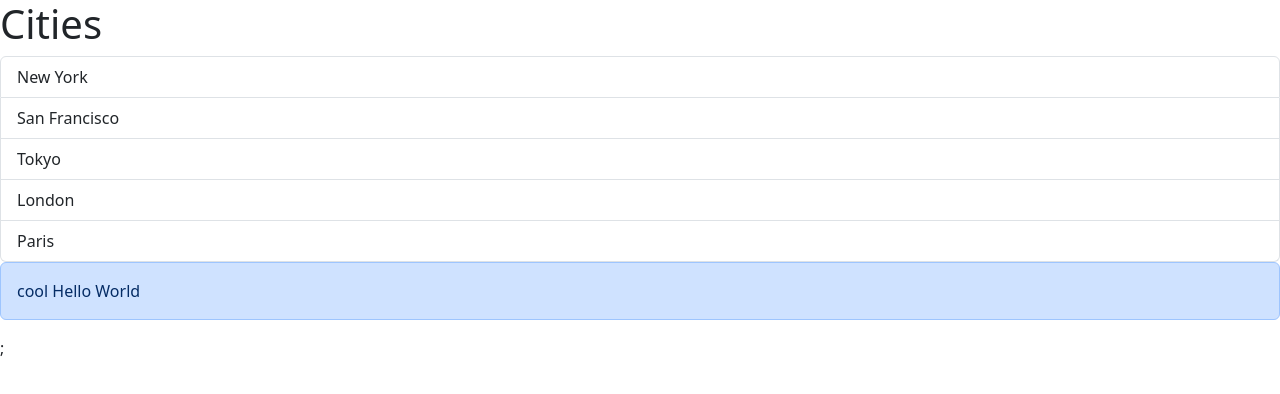
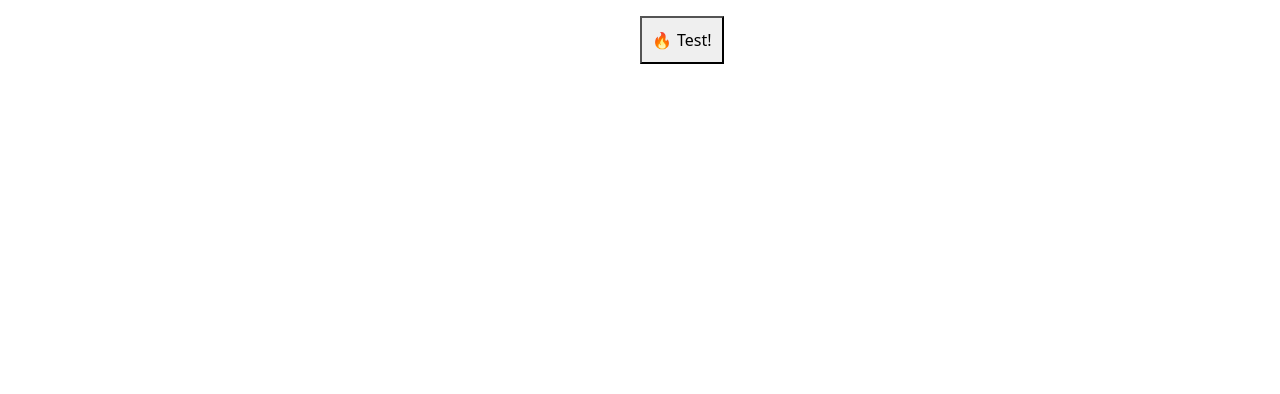
Before and after one commit to emilywang0/frontend-prep, a React (Vite) app: page / in a window 1280 px wide. Shown: the top 394 px of the page. Built offline with nearby package versions, Linux system fonts and the light colour scheme.

Commit message:
common CSS elements

```diff
--- a/src/App.tsx
+++ b/src/App.tsx
@@ -1,5 +1,7 @@
 import Alert from "./components/Alert";
 import ListGroup from "./components/ListGroup";
+import "./index.css";
+import Header from "./components/Header";
 
 function App() {
   let items = ["New York", "San Francisco", "Tokyo", "London", "Paris"];
@@ -8,15 +10,10 @@ function App() {
     console.log(item);
   };
   return (
-    <div>
-      <ListGroup
-        items={items}
-        heading="Cities"
-        onSelectItem={handleSelectItem}
-      />
-      <Alert>
-        <span>cool</span> Hello World
-      </Alert>
+    <div className="page">
+      <Header />
+
+      <button className="button">Test!</button>
     </div>
   );
 }
--- /dev/null
+++ b/src/basic.css
@@ -0,0 +1,92 @@
+/* CSS Custom Properties (Variables) */
+:root {
+    --primary-color: black;
+    --secondary-color: black;
+    --padding: 1rem;
+}
+
+.container {
+    padding: var(--padding);
+    border: 1px solid black;
+    margin: 10px;
+    box-sizing: border-box;
+}
+
+.flex-container {
+    display: flex;
+    justify-content: space-between;
+    align-items: center;
+}
+
+.grid-container {
+    display: grid;
+    grid-template-columns: repeat(3, 1fr);
+    gap: 10px;
+}
+
+.relative-box {
+    position: relative;
+    top: 10px;
+    left: 20px;
+
+}
+
+.absolute-box {
+    position: absolute;
+    top: 50px;
+    right: 10px;
+
+}
+
+.fixed-box {
+    position: fixed;
+    bottom: 10px;
+    right: 10px;
+
+}
+
+.sticky-box {
+    position: sticky;
+    top: 0;
+}
+
+.units-ex {
+    font-size: 1.5rem;
+    width: 50vw;
+    height: 30vh;
+    margin: 20px auto;
+}
+
+/* Media Queries */
+@media (max-width: 700px) {
+    .container {
+        padding: 0.5rem;
+    }
+
+    .grid-container {
+        grid-template-columns: 1fr;
+    }
+}
+
+.box {
+    width: 100px;
+    height: 100px;
+    transition: background-color 0.3s ease, transform 0.3s ease;
+}
+
+.box:hover {
+    background-color: var(--secondary-color);
+    transform: scale(1.1);
+}
+
+@keyframes slide-in {
+    from {
+        transform: translate(-100%);
+    }
+    to {
+        transform: translateX(0);
+    }
+}
+.animated-box {
+    animation: slide-in 0.5s forwards;
+}
--- /dev/null
+++ b/src/components/Header.tsx
@@ -0,0 +1,3 @@
+function Header() {}
+
+export default Header;
--- a/src/components/ListGroup.tsx
+++ b/src/components/ListGroup.tsx
@@ -14,9 +14,8 @@ function ListGroup({ items, heading, onSelectItem }: ListGroupProps) {
   const [selectedIndex, setSelectedIndex] = useState(-1);
 
   useEffect(() => {
-    alert("hello side effect!");
-
-    return () => alert("goodbye component!");
+    // alert("hello side effect!");
+    // return () => alert("goodbye component!");
   });
 
   // will run each time state changes (DOM reloaded)
--- a/src/index.css
+++ b/src/index.css
@@ -0,0 +1,28 @@
+:root {
+    --primary-color: black;
+    --secondary-color: pink;
+    --padding: 10px;
+}
+
+.button {
+    position: relative;
+    left: 50%;
+    top: 1rem;
+    padding: var(--padding);
+    transition: background-color 0.3s ease;
+}
+
+.button::before {
+    content: "🔥";
+    margin-right: 5px;
+}
+
+.container {
+    position: relative;
+    height: 100vh;
+}
+
+
+.button:hover {
+    background-color: var(--secondary-color);
+}
```
Also changed, not shown: 1 other file (tests, documents, lock files or other folders).
